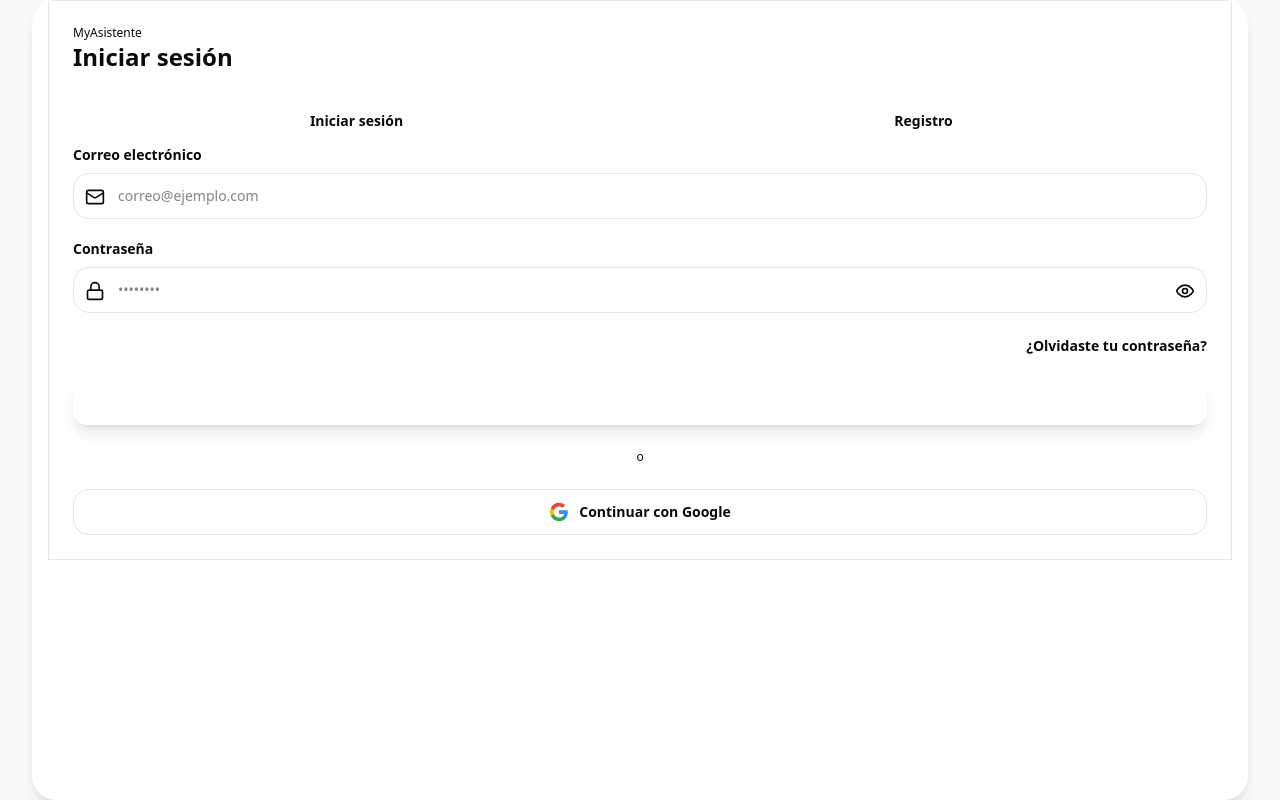
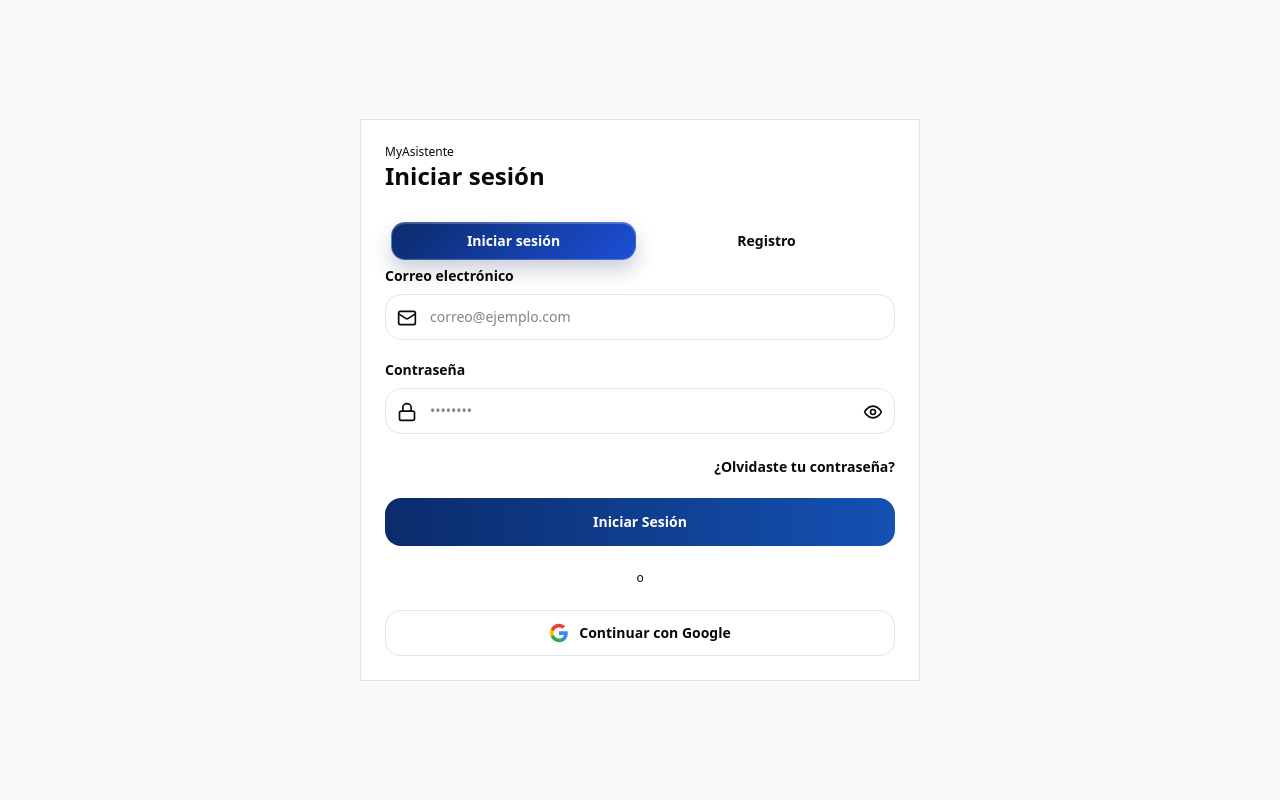
Before and after one commit to ingenieriaxigma-prog/myAsistente, a React app in the folder src/: page / in a window 1280 px wide. Built offline with nearby package versions, Linux system fonts and the light colour scheme; no server answers; the HTML template or start-up script is replaced by a standard one.

Commit message:
Corregir botones login y especialid

```diff
--- a/src/components/LoginScreen.tsx
+++ b/src/components/LoginScreen.tsx
@@ -1,9 +1,6 @@
 import { useState } from 'react';
 import { Heart, Eye, EyeOff, Mail, Lock, User } from 'lucide-react';
 import { TermsModal } from './TermsModal';
-import { ScreenContainer } from './common/ScreenContainer';
-import { GradientHeader } from './common/GradientHeader';
-import { GradientButton } from './common/GradientButton';
 import { useAuth } from '../hooks/useAuth';
 import { supabase } from '../services/api';
 
@@ -25,6 +22,18 @@ export function LoginScreen({ onLogin }: LoginScreenProps) {
   const { signIn, signUp } = useAuth();
 
   const appGradient = 'from-[#0b2b6b] to-[#1451b3]';
+
+  const [isPrimaryHovered, setIsPrimaryHovered] = useState(false);
+  const activeTabStyle = {
+    background: 'linear-gradient(135deg, #0b2b6b, #1d4ed8)',
+    boxShadow: '0 10px 20px rgba(12, 33, 78, 0.22), inset 0 1px 0 rgba(255,255,255,0.22)',
+    border: '1px solid rgba(255,255,255,0.25)'
+  } as const;
+  const inactiveTabStyle = {
+    background: 'transparent',
+    boxShadow: 'none',
+    border: '1px solid transparent'
+  } as const;
 
   const handleSubmit = async (e: React.FormEvent) => {
     e.preventDefault();
@@ -82,16 +91,15 @@ export function LoginScreen({ onLogin }: LoginScreenProps) {
   };
 
   return (
-    <ScreenContainer className="bg-transparent shadow-none rounded-none">
-      <div className="flex-1 w-full min-h-screen bg-[#f2f5fb] md:bg-[#eef2f7]">
-        <div className="relative mx-auto w-full max-w-[1200px] px-4 py-10 md:px-10 md:py-16">
-          <div className="absolute inset-0 -z-10">
-            <div className="absolute -top-20 left-8 h-48 w-48 rounded-full bg-[#0b2b6b]/10 blur-[60px]" />
-            <div className="absolute bottom-6 right-8 h-52 w-52 rounded-full bg-[#1451b3]/10 blur-[70px]" />
-          </div>
+    <div className="min-h-screen w-full bg-[#f2f5fb] md:bg-[#eef2f7] flex flex-col justify-center items-center">
+      <div className="relative mx-auto flex w-full max-w-[1200px] flex-col px-4 py-8 md:px-10 md:py-10">
+        <div className="absolute inset-0 -z-10 pointer-events-none">
+          <div className="absolute -top-20 left-8 h-48 w-48 rounded-full bg-[#0b2b6b]/10 blur-[60px]" />
+          <div className="absolute bottom-6 right-8 h-52 w-52 rounded-full bg-[#1451b3]/10 blur-[70px]" />
+        </div>
 
-          <div className="grid items-center gap-8 md:grid-cols-[1.05fr_0.95fr]">
-            <div className="hidden md:block">
+          <div className="grid justify-items-center gap-8 lg:grid-cols-[1fr_560px] lg:justify-items-stretch">
+            <div className="hidden lg:block">
               <div className="rounded-[28px] border border-[#e1e7f3] bg-white/80 p-8 shadow-[0_12px_30px_rgba(9,20,44,0.08)] backdrop-blur">
                 <div className={`inline-flex items-center gap-3 rounded-2xl bg-gradient-to-br ${appGradient} px-4 py-3 text-white shadow-[0_10px_24px_rgba(11,43,107,0.24)]`}>
                   <span className="flex h-10 w-10 items-center justify-center rounded-xl bg-white/15">
@@ -124,8 +132,11 @@ export function LoginScreen({ onLogin }: LoginScreenProps) {
               </div>
             </div>
 
-            <div className="w-full">
-              <div className="mx-auto w-full max-w-[520px] rounded-[28px] border border-[#e3e9f5] bg-white p-6 shadow-[0_12px_28px_rgba(11,23,43,0.08)] md:p-8">
+            <div className="w-full justify-self-center lg:justify-self-end">
+              <div
+                className="relative z-10 mx-auto w-full rounded-[28px] border border-[#e3e9f5] bg-white p-6 shadow-[0_12px_28px_rgba(11,23,43,0.08)] md:p-8"
+                style={{ maxWidth: 560, pointerEvents: 'auto' }}
+              >
                 <div className="mb-6 flex items-center justify-between">
                   <div>
                     <p className="text-xs uppercase tracking-[0.3em] text-[#9aa7bd]">MyAsistente</p>
@@ -138,24 +149,26 @@ export function LoginScreen({ onLogin }: LoginScreenProps) {
                   </div>
                 </div>
 
-                <div className="flex gap-2 rounded-2xl bg-[#f1f4fb] p-1">
+                <div className="flex items-center gap-2 rounded-2xl bg-[#eef2ff] p-1.5 ring-1 ring-[#dfe7f7] shadow-[inset_0_0_0_1px_rgba(15,23,42,0.04)]">
                   <button
+                    type="button"
                     onClick={() => setIsLogin(true)}
-                    className={`flex-1 rounded-xl px-4 py-2.5 text-sm font-semibold transition-all ${
-                      isLogin
-                        ? 'bg-white text-[#0b2b6b] shadow-[0_6px_16px_rgba(15,30,60,0.12)]'
-                        : 'text-[#64748b]'
+                    aria-pressed={isLogin}
+                    className={`flex-1 rounded-xl px-4 py-2 text-sm font-semibold transition-colors ${
+                      isLogin ? 'text-white' : 'text-[#64748b] hover:text-[#0b2b6b]'
                     }`}
+                    style={isLogin ? activeTabStyle : inactiveTabStyle}
                   >
                     Iniciar sesión
                   </button>
                   <button
+                    type="button"
                     onClick={() => setIsLogin(false)}
-                    className={`flex-1 rounded-xl px-4 py-2.5 text-sm font-semibold transition-all ${
-                      !isLogin
-                        ? 'bg-white text-[#0b2b6b] shadow-[0_6px_16px_rgba(15,30,60,0.12)]'
-                        : 'text-[#64748b]'
+                    aria-pressed={!isLogin}
+                    className={`flex-1 rounded-xl px-4 py-2 text-sm font-semibold transition-colors ${
+                      !isLogin ? 'text-white' : 'text-[#64748b] hover:text-[#0b2b6b]'
                     }`}
+                    style={!isLogin ? activeTabStyle : inactiveTabStyle}
                   >
                     Registro
                   </button>
@@ -231,15 +244,21 @@ export function LoginScreen({ onLogin }: LoginScreenProps) {
                     </div>
                   )}
 
-                  <GradientButton
+                  <button
                     type="submit"
-                    gradient={appGradient}
-                    fullWidth
-                    className="py-3.5 text-sm font-semibold"
                     disabled={loading}
+                    className="flex w-full items-center justify-center rounded-2xl px-4 py-3.5 text-sm font-semibold shadow-[0_12px_24px_rgba(11,43,107,0.25)] transition-all hover:shadow-[0_16px_30px_rgba(11,43,107,0.32)] disabled:cursor-not-allowed disabled:opacity-50"
+                    style={{
+                      background: isPrimaryHovered
+                        ? 'linear-gradient(90deg, #0a255c, #0f47a6)'
+                        : 'linear-gradient(90deg, #0b2b6b, #1451b3)',
+                      color: '#ffffff'
+                    }}
+                    onMouseEnter={() => setIsPrimaryHovered(true)}
+                    onMouseLeave={() => setIsPrimaryHovered(false)}
                   >
                     {loading ? 'Procesando...' : (isLogin ? 'Iniciar Sesión' : 'Crear Cuenta')}
-                  </GradientButton>
+                  </button>
                 </form>
 
                 <div className="my-6 flex items-center gap-4">
@@ -298,7 +317,6 @@ export function LoginScreen({ onLogin }: LoginScreenProps) {
               </div>
             </div>
           </div>
-        </div>
       </div>
 
       {/* Modal de Términos y Condiciones */}
@@ -307,6 +325,6 @@ export function LoginScreen({ onLogin }: LoginScreenProps) {
         onClose={() => setShowTermsModal(false)}
         onAccept={handleAcceptTerms}
       />
-    </ScreenContainer>
+    </div>
   );
 }
--- a/src/components/common/SpecialtyCard.tsx
+++ b/src/components/common/SpecialtyCard.tsx
@@ -26,22 +26,22 @@ export const SpecialtyCard = memo(function SpecialtyCard({
 }: SpecialtyCardProps) {
   if (!available) {
     return (
-      <div className="w-full bg-gray-50 border border-gray-200 rounded-2xl p-5 opacity-50 cursor-not-allowed">
+      <div className="w-full rounded-2xl border border-[#e2e8f0] bg-[#f8fafc] p-5 opacity-60 cursor-not-allowed">
         <div className="flex items-start gap-4">
-          <div className={`w-14 h-14 bg-gradient-to-br ${gradient} rounded-2xl flex items-center justify-center flex-shrink-0`}>
+          <div className={`w-14 h-14 bg-gradient-to-br ${gradient} rounded-2xl flex items-center justify-center flex-shrink-0 shadow-[0_10px_20px_rgba(15,23,42,0.15)]`}>
             <Icon className="w-7 h-7 text-white" />
           </div>
           <div className="flex-1">
             <div className="flex items-center gap-2 mb-1">
-              <h3 className="text-lg text-gray-600">{name}</h3>
+              <h3 className="text-lg text-[#475569] font-semibold">{name}</h3>
               {badge && (
-                <span className="px-2 py-0.5 bg-gray-200 text-xs rounded-full text-gray-600">
+                <span className="px-2 py-0.5 bg-[#e2e8f0] text-xs rounded-full text-[#64748b]">
                   {badge}
                 </span>
               )}
             </div>
-            <p className="text-sm text-gray-500">{subtitle}</p>
-            <p className="text-xs text-gray-400 mt-1">{description}</p>
+            <p className="text-sm text-[#64748b]">{subtitle}</p>
+            <p className="text-xs text-[#94a3b8] mt-1">{description}</p>
           </div>
         </div>
       </div>
@@ -50,17 +50,18 @@ export const SpecialtyCard = memo(function SpecialtyCard({
 
   return (
     <button
+      type="button"
       onClick={onClick}
-      className="w-full bg-white border border-gray-200 rounded-2xl p-5 hover:shadow-lg transition-all duration-200 text-left group"
+      className="w-full rounded-2xl border border-[#e2e8f0] bg-white p-5 text-left transition-all duration-200 group hover:border-[#2b59ff]/40 hover:shadow-[0_12px_24px_rgba(15,23,42,0.08)] cursor-pointer relative z-10 pointer-events-auto"
     >
       <div className="flex items-start gap-4">
-        <div className={`w-14 h-14 bg-gradient-to-br ${gradient} rounded-2xl flex items-center justify-center flex-shrink-0 group-hover:scale-110 transition-transform shadow-md`}>
+        <div className={`w-14 h-14 bg-gradient-to-br ${gradient} rounded-2xl flex items-center justify-center flex-shrink-0 transition-transform shadow-[0_10px_20px_rgba(15,23,42,0.18)] group-hover:scale-105`}>
           <Icon className="w-7 h-7 text-white" />
         </div>
         <div className="flex-1">
-          <h3 className="text-lg mb-1">{name}</h3>
-          <p className="text-sm text-gray-600">{subtitle}</p>
-          <p className="text-xs text-gray-500 mt-1">{description}</p>
+          <h3 className="text-lg mb-1 font-semibold text-[#0f172a]">{name}</h3>
+          <p className="text-sm text-[#475569]">{subtitle}</p>
+          <p className="text-xs text-[#94a3b8] mt-1">{description}</p>
         </div>
       </div>
     </button>
```
Also changed, not shown: src/components/SpecialtySelection.tsx (+25 -27 lines).
